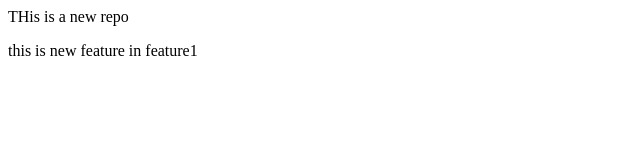
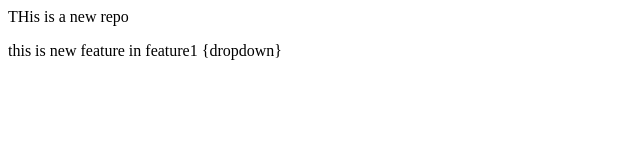
Before and after one commit to JubishaPrajapati/localrepo, a plain HTML site: page index.html in a window 1280 px wide. Shown: the full height of the page, 0-640 px from the left. Drawn offline with Linux system fonts and the light colour scheme.

Commit message:
add dropdown

```diff
--- a/index.html
+++ b/index.html
@@ -1,2 +1,2 @@
 <p> THis is a new repo</p>
-<p>this is new feature in feature1</p>
+<p>this is new feature in feature1 {dropdown}</p>
```
